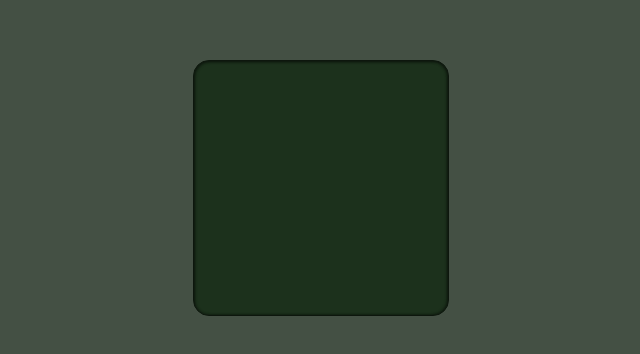
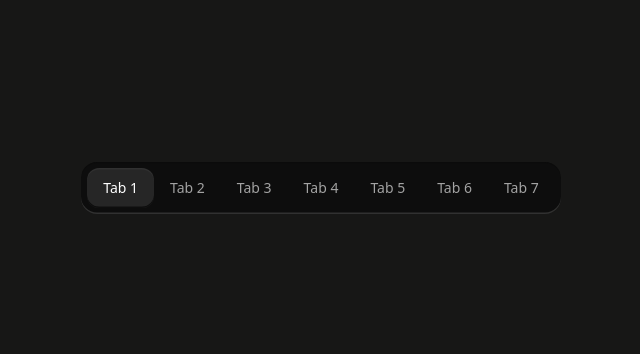
Before and after one commit to piyushzingade/motion-UI, a Next.js app: page / in a window 1280 px wide. Shown: the part 212-566 px from the top of the page, without its empty margins (319-959 px from the left). Built offline with nearby package versions, Linux system fonts and the light colour scheme.

Commit message:
skibidibi

```diff
--- a/src/app/page.tsx
+++ b/src/app/page.tsx
@@ -1,3 +1,4 @@
+
 
 import { Component2 } from "@/components/component-2";
 
@@ -5,7 +6,7 @@ import { Component2 } from "@/components/component-2";
 
 export default function Page() {
   return (
-    <div className="min-h-screen w-full flex justify-center items-center bg-neutral-950 ">
+    <div className="min-h-screen w-full flex justify-center items-center bg-[#171716]">
       <Component2 />
     </div>
 
--- a/src/components/component-2.tsx
+++ b/src/components/component-2.tsx
@@ -1,11 +1,72 @@
+"use client";
+import { useEffect, useRef, useState } from "react";
 
+interface Tab {
+    id: string;
+    label: string;
+    content: React.ReactNode;
+}
+
+const tabs: Tab[] = [
+    { id: "1", label: "Tab 1", content: <div className="p-4">Tab 1 Content</div> },
+    { id: "2", label: "Tab 2", content: <div className="p-4">Tab 2 Content</div> },
+    { id: "3", label: "Tab 3", content: <div className="p-4">Tab 3 Content</div> },
+    { id: "4", label: "Tab 4", content: <div className="p-4">Tab 4 Content</div> },
+    { id: "5", label: "Tab 5", content: <div className="p-4">Tab 5 Content</div> },
+    { id: "6", label: "Tab 6", content: <div className="p-4">Tab 6 Content</div> },
+    { id: "7", label: "Tab 7", content: <div className="p-4">Tab 7 Content</div> },
+
+];
 
 export const Component2 = () => {
+    const [activeIndex, setActiveIndex] = useState(0);
+    const [indicatorStyle, setIndicatorStyle] = useState({ left: 0, width: 0 });
+    const tabsRef = useRef<(HTMLButtonElement | null)[]>([]);
+
+    useEffect(() => {
+        const activeTab = tabsRef.current[activeIndex];
+        if (activeTab) {
+            setIndicatorStyle({
+                left: activeTab.offsetLeft,
+                width: activeTab.offsetWidth,
+            });
+        }
+    }, [activeIndex]);
+
     return (
-        <div className="min-h-screen w-full mx-auto flex justify-center items-center  bg-[#445044] ">
-            <div className="h-64 w-64 border border-[#0d160d] shadow-[inset_1px_1px_3px_#0d160d,inset_-1px_0px_3px_#0d160d] rounded-2xl bg-[#1c311c] ">
+        <div>
+            <div
+                className="
+          relative flex items-center bg-neutral-950/70 p-1.5 rounded-2xl  shadow-[inset_0_1.5px_0_rgba(12,12,12,0.65),inset_0_-1.5px_0_rgba(255,255,255,0.15)] blur-0 "
+            >
+                {/* Animated Indicator */}
+                <div
+                    className="  absolute h-[calc(100%-12px)]  bg-neutral-800 rounded-xl shadow-[inset_0_1.5px_0_rgba(255,255,255,0.05),inset_0_-1.5px_0_rgba(13,13,13,0.95)]   transition-all duration-300  ease-[cubic-bezier(0.4,0,0.2,1)]
+  "
+                    style={{
+                        left: indicatorStyle.left,
+                        width: indicatorStyle.width,
+                    }}
+                />
 
+                {tabs.map((tab, index) => (
+                    <button
+                        key={tab.id}
+                        ref={(el) => {
+                            tabsRef.current[index] = el;
+                        }}
+                        onClick={() => setActiveIndex(index)}
+                        className={` relative z-10 flex-1 py-2.5 px-4 text-sm font-medium rounded-xl transition-colors duration-200
+              ${activeIndex === index
+                                ? "text-white"
+                                : "text-neutral-400 hover:text-neutral-200"
+                            }
+            `}
+                    >
+                        {tab.label}
+                    </button>
+                ))}
             </div>
         </div>
-    )
-}
+    );
+};
```
